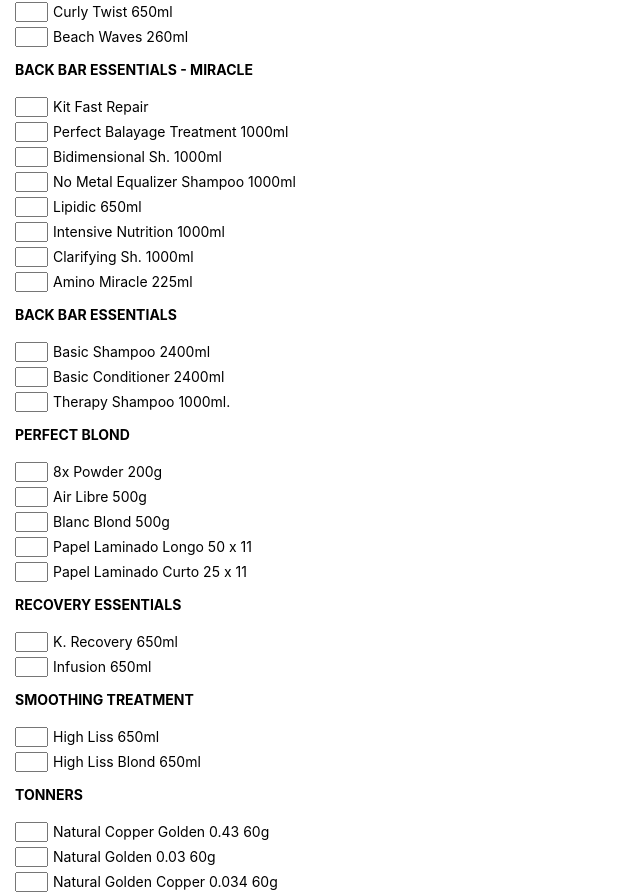
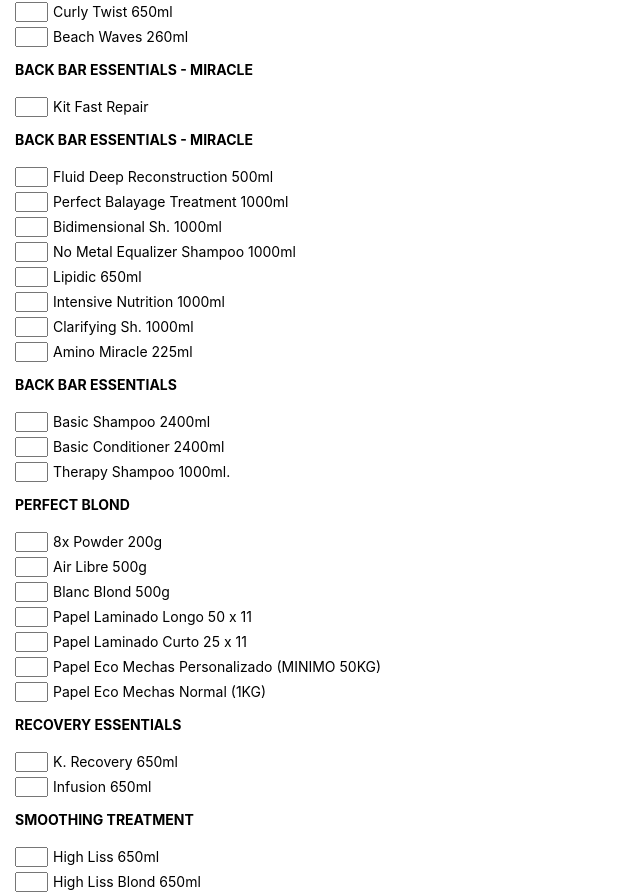
Before and after one commit to guiazca/truss, a React (Create React App) app: page / in a window 1280 px wide. Shown: the part 973-1868 px from the top of the page, without its empty margins (0-640 px from the left). Built offline with nearby package versions, Linux system fonts and the light colour scheme.

Commit message:
adding more product

```diff
--- a/src/components/state.js
+++ b/src/components/state.js
@@ -202,6 +202,15 @@
       estoque: true,
     },
     {
+      codigo: "211 045",
+      count: "",
+      nome: "Fluid Deep Reconstruction 500ml",
+      price: 83.1,
+      linha: "PROFISSIONAL",
+      subLinha: "BACK BAR ESSENTIALS - MIRACLE",
+      estoque: true,
+    },
+    {
       codigo: "710",
       count: "",
       nome: "Perfect Balayage Treatment 1000ml",
@@ -308,6 +317,21 @@
       price: 34.9,
       estoque: true,
     },
+    {
+      codigo: "k.418000",
+      count: "",
+      nome: "Papel Eco Mechas Personalizado (MINIMO 50KG)",
+      price: 12.9,
+      estoque: true,
+    },
+    {
+      codigo: "k.419000",
+      count: "",
+      nome: "Papel Eco Mechas Normal (1KG)",
+      price: 14.9,
+      estoque: true,
+    },
+
     {
       codigo: "204 025",
       count: "",
```
